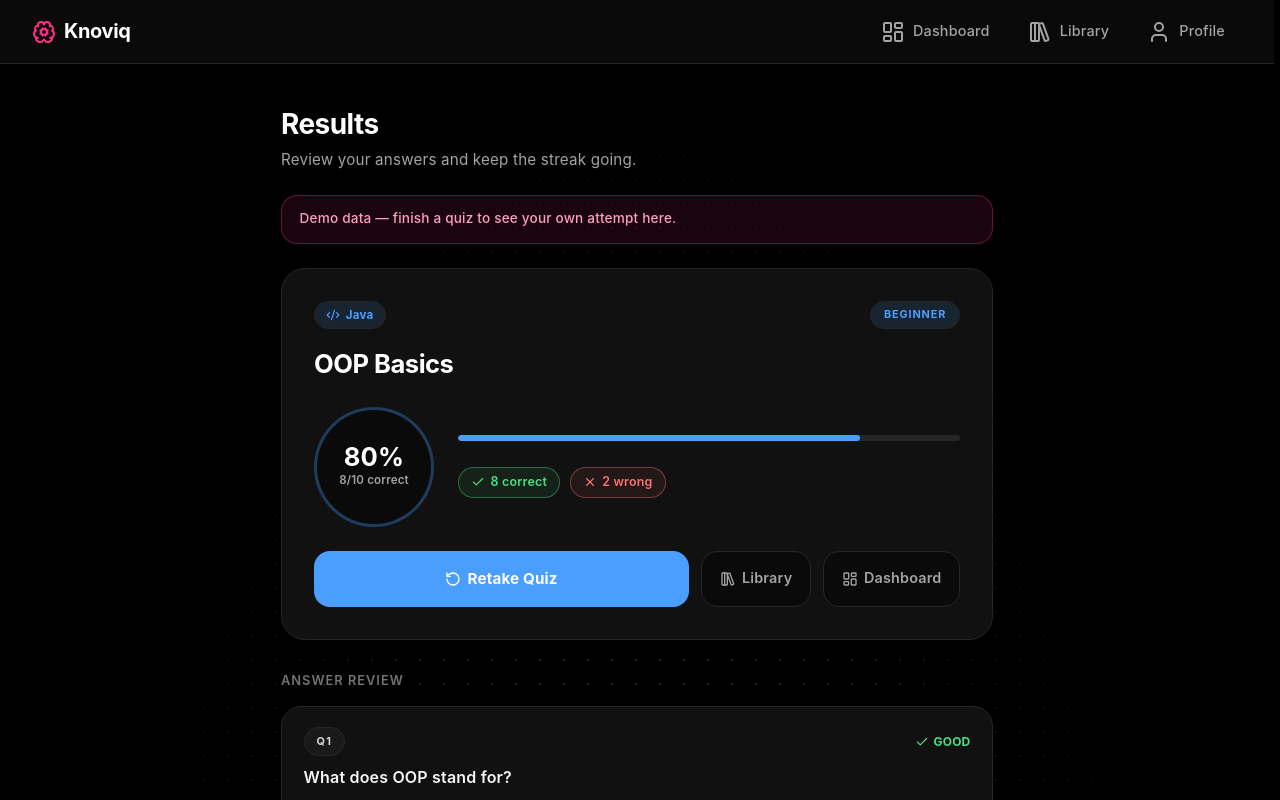
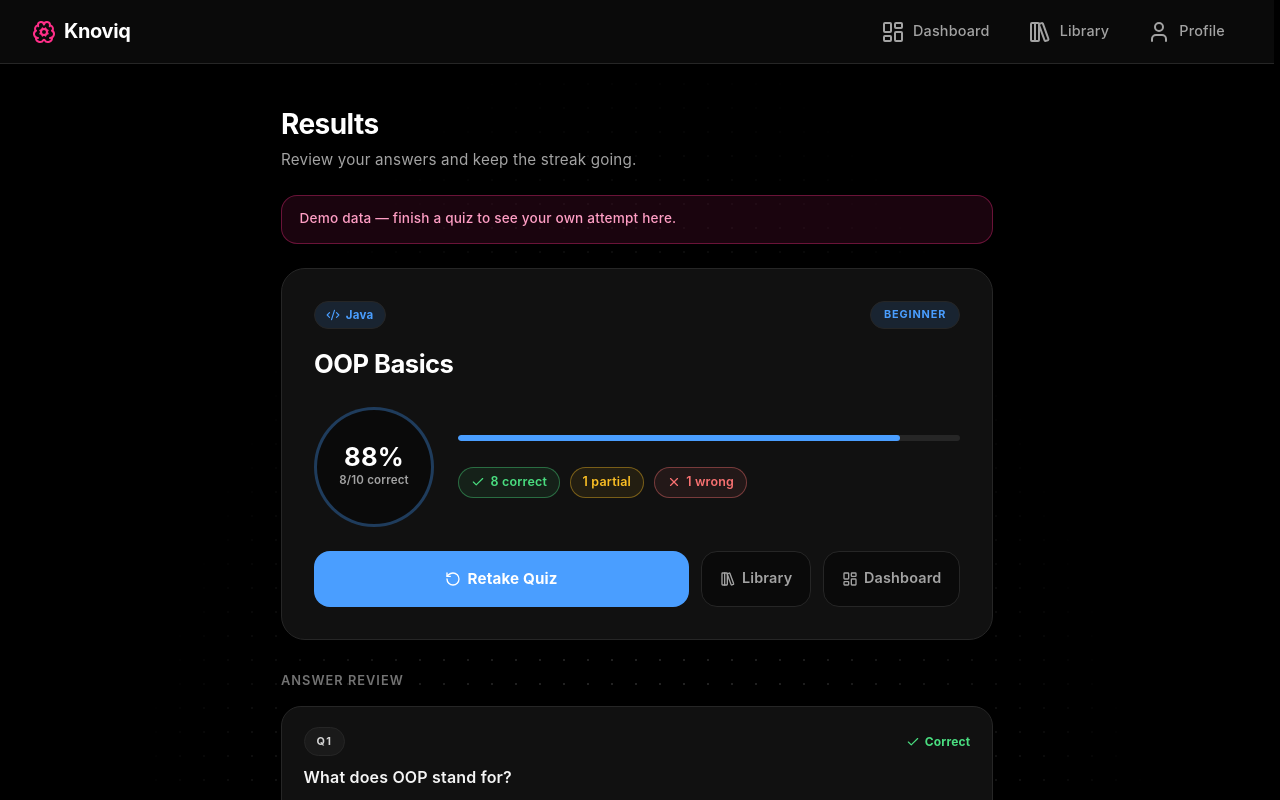
Before and after one commit to JairusCollantes/knoviq, a React (Vite) app: page /results in a window 1280 px wide. Shown: the top 800 px of the page. Built offline with nearby package versions, Linux system fonts and the light colour scheme.

Commit message:
feat: enhance Results page with improved answer normalization and verdict labeling

```diff
--- a/src/pages/Results.jsx
+++ b/src/pages/Results.jsx
@@ -3,11 +3,23 @@ import { ArrowLeft, Check, X, RotateCcw, LayoutDashboard, LibraryBig } from 'luc
 import { demoTopic, demoLessonMeta, demoResult } from '../data/Data';
 import './Results.css';
 
-function normalizedCredit(raw, isCorrect){
+function normalizeCredit(raw, isCorrect) {
   const n = Number(raw);
-  if (Number.isFinite(n))
-    return Math.min(1, Math.max(0, n));
+  if (Number.isFinite(n)) return Math.min(1, Math.max(0, n));
   return isCorrect ? 1 : 0;
+}
+
+function normalizeRows(raw) {
+  if (!Array.isArray(raw)) return null;
+  const rows = raw
+    .filter(Boolean)
+    .map((r) => ({
+      left: String(r.left ?? ''),
+      picked: String(r.picked ?? ''),
+      expected: String(r.expected ?? ''),
+      ok: Boolean(r.ok),
+    }));
+  return rows.length === 0 ? null : rows;
 }
 
 function verdictOf(answer) {
@@ -15,6 +27,13 @@ function verdictOf(answer) {
   if (credit === 1) return 'good';
   if (credit > 0) return 'partial';
   return 'bad';
+}
+
+function verdictLabel(answer) {
+  const v = verdictOf(answer);
+  if (v === 'good') return 'Correct';
+  if (v === 'partial') return 'Partial';
+  return 'Wrong';
 }
 
 function normalizeAttempt(raw) {
@@ -28,17 +47,13 @@ function normalizeAttempt(raw) {
         type: String(a.type ?? 'multiple_choice'),
         selected: String(a.selected ?? '—'),
         correct: String(a.correct ?? '—'),
-          credit : normalizedCredit(a.credit, isCorrect),
+        credit: normalizeCredit(a.credit, isCorrect),
         isCorrect,
         explanation: String(a.explanation ?? ''),
-      }
-      // question: String(a.question ?? 'Untitled question'),
-      // selected: a.selected ?? '—',
-      // correct: a.correct ?? '—',
-      // isCorrect: Boolean(a.isCorrect),
-      // explanation: String(a.explanation ?? ''),
-    }
-  );
+        options: Array.isArray(a.options) ? a.options.map(String) : null,
+        rows: normalizeRows(a.rows),
+      };
+    });
   if (answers.length === 0) return null;
   return {
     id: String(raw.id ?? 'attempt-unknown'),
@@ -113,8 +128,12 @@ export default function Results() {
   }
 
   const total = data.answers.length;
-  const correctCount = data.answers.filter((a) => a.isCorrect).length;
-  const pct = total === 0 ? 0 : Math.round((correctCount / total) * 100);
+  const creditOf = (a) => (Number.isFinite(a.credit) ? a.credit : (a.isCorrect ? 1 : 0));
+  const totalCredit = data.answers.reduce((sum, a) => sum + creditOf(a), 0);
+  const correctCount = data.answers.filter((a) => creditOf(a) === 1).length;
+  const partialCount = data.answers.filter((a) => creditOf(a) > 0 && creditOf(a) < 1).length;
+  const wrongCount = total - correctCount - partialCount;
+  const pct = total === 0 ? 0 : Math.round((totalCredit / total) * 100);
   const accent = data.topicColor || demoTopic.color;
 
   return (
@@ -160,8 +179,13 @@ export default function Results() {
               <span className="stat-pill good">
                 <Check size={14} /> {correctCount} correct
               </span>
+              {partialCount > 0 && (
+                <span className="stat-pill partial">
+                  {partialCount} partial
+                </span>
+              )}
               <span className="stat-pill bad">
-                <X size={14} /> {total - correctCount} wrong
+                <X size={14} /> {wrongCount} wrong
               </span>
             </div>
           </div>
@@ -195,19 +219,19 @@ export default function Results() {
                 <span className="review-num">Q{i + 1}</span>
                 <span className={`review-verdict ${verdict}`}>
                   {verdict === 'good' ? <Check size={14} /> : verdict === 'partial' ? null : <X size={14} />}
-                  {verdict.toUpperCase()}
+                  {verdictLabel(a)}
                 </span>
               </div>
               <p className="review-question">{a.question}</p>
               {a.type === 'matching' && a.rows ? (
                 <div className="review-answers">
-                  {a.rows.map((r , j) =>(
-                  <div key={j} className = "review-row">
+                  {a.rows.map((r, j) => (
+                    <div key={j} className="review-row">
                       <span className="review-label">{r.left}</span>
-                    <span className={`review-value ${r.ok ? 'good': 'bad'}`}>
-                      {r.picked || '-'}
+                      <span className={`review-value ${r.ok ? 'good' : 'bad'}`}>
+                        {r.picked || '—'}
                         {!r.ok && (
-                        <span className= "review-expected"> → {r.expected}</span>
+                          <span className="review-expected"> → {r.expected}</span>
                         )}
                       </span>
                     </div>
@@ -227,11 +251,12 @@ export default function Results() {
                   )}
                 </div>
               )}
-              <div className={`explanation ${a.isCorrect ? 'correct' : 'wrong'}`}>
+              <div className={`explanation ${verdict === 'good' ? 'correct' : verdict === 'partial' ? 'partial' : 'wrong'}`}>
                 <p>{a.explanation}</p>
               </div>
             </div>
-          )})}
+            );
+          })}
         </div>
       </section>
 
```
Lines whose indentation alone changed are shown as unchanged.
